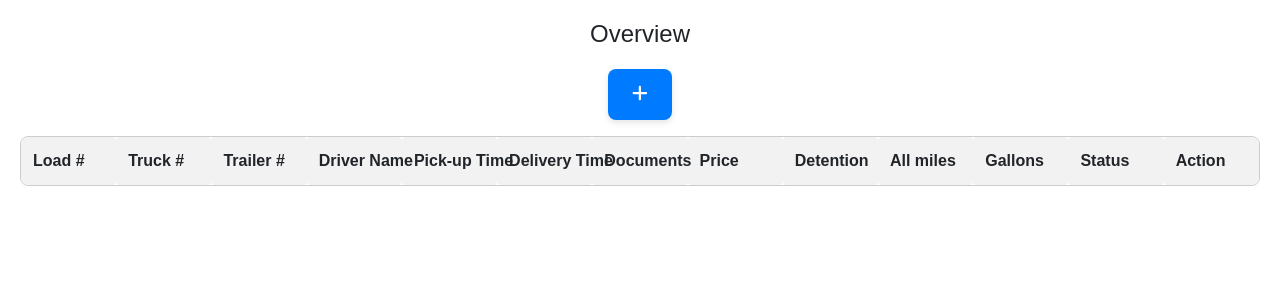
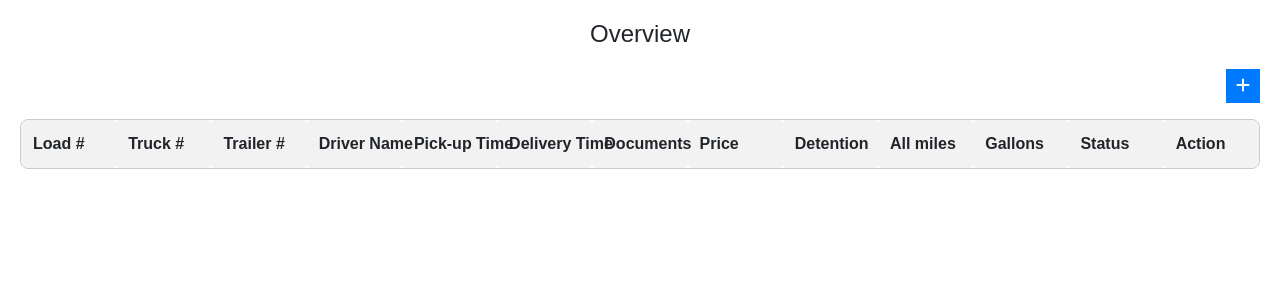
Before and after one commit to lizbissinger/Senior-Design, a React (Vite) app: page /overview in a window 1280 px wide. Shown: the top 300 px of the page. Built offline with nearby package versions, Linux system fonts and the light colour scheme; the HTML template or start-up script is replaced by a standard one.

Commit message:
css changes

```diff
--- a/src/components/FleetManagement/FleetManagement.css
+++ b/src/components/FleetManagement/FleetManagement.css
@@ -60,30 +60,6 @@ table tr:nth-child(even) {
 
 /* Add styles for the status cells, add-button, etc. if needed */
 
-.add-button {
-  display: flex;
-  align-items: center;
-  justify-content: center;
-}
-
-.add-button button {
-  font-size: 18px;
-  padding: 12px 24px;
-  background-color: #007BFF;
-  color: #fff;
-  border: none;
-  border-radius: 8px;
-  cursor: pointer;
-  transition: background-color 0.3s;
-  box-shadow: 0 3px 6px rgba(0, 0, 0, 0.1);
-  text-transform: uppercase;
-}
-
-.add-button button:hover {
-  background-color: #0056b3;
-  box-shadow: 0 4px 8px rgba(0, 0, 0, 0.2);
-}
-
 @media screen and (max-width: 768px) {
   .fleet-management-container {
     font-family: Arial, sans-serif;
@@ -118,7 +94,7 @@ table tr:nth-child(even) {
   }
 
   .add-button button {
-    font-size: 16px;
-    padding: 10px 20px;
+    font-size: 14px;
+    padding: 4px 8px;
   }
 }
```
